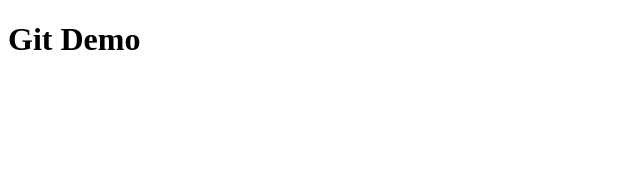
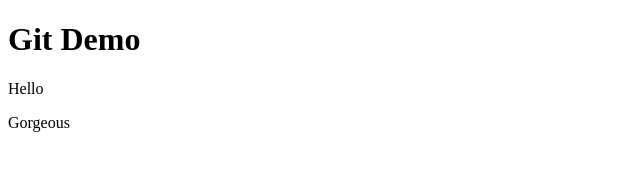
Before and after one commit to claybpc/new-repo, a plain HTML site: page index.html in a window 1280 px wide. Shown: the whole page, without its empty margins (0-640 px from the left). Drawn offline with Linux system fonts and the light colour scheme.

Commit message:
2nd p addition index.html

```diff
--- a/index.html
+++ b/index.html
@@ -7,5 +7,7 @@
   </head>
   <body>
     <h1>Git Demo</h1>
+    <p>Hello</p>
+    <p>Gorgeous</p>
   </body>
 </html>
```
